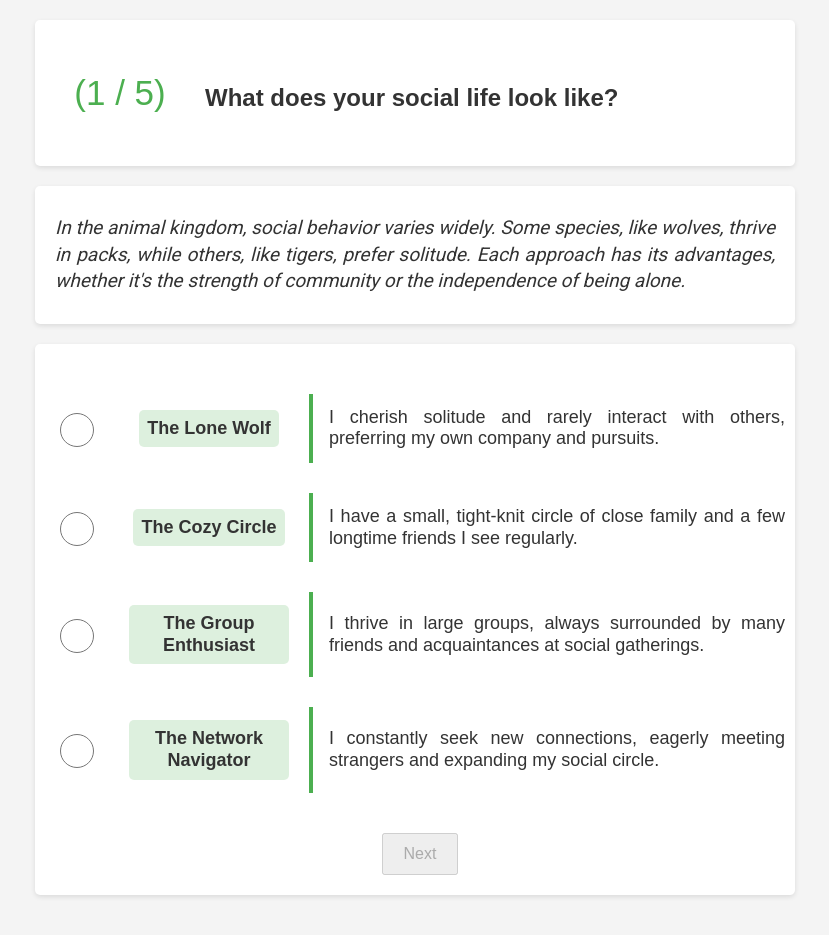
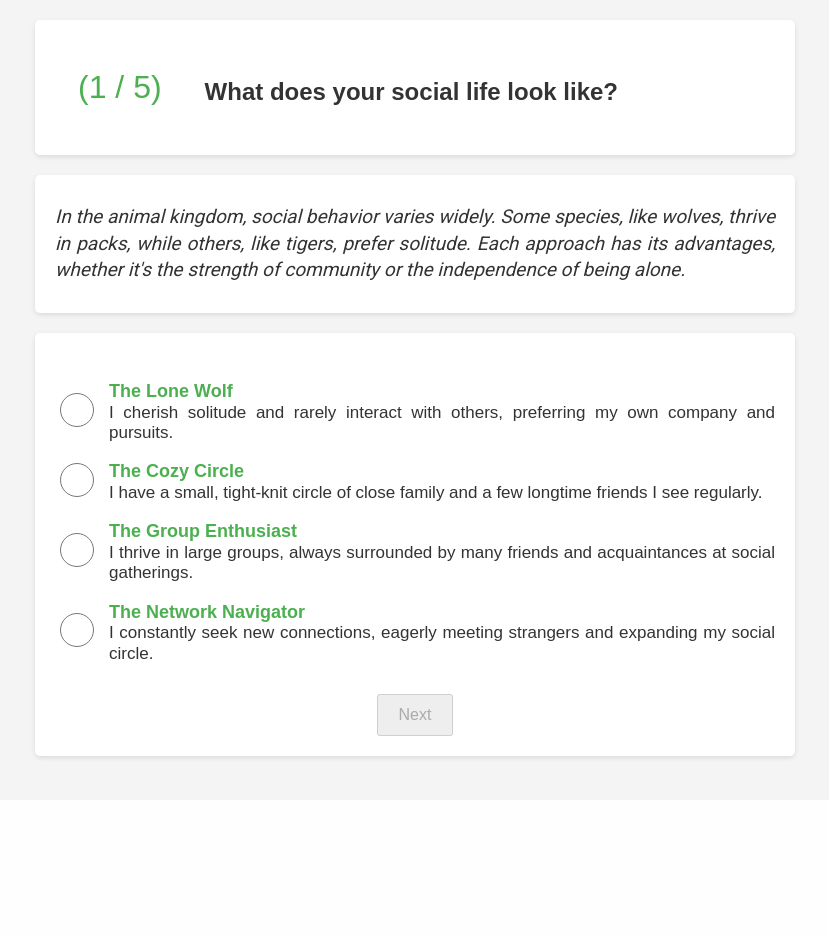
Before and after one commit to ju-henry/WildlyMe, a Flask app: page /question in a window 1280 px wide. Shown: the whole page, without its empty margins (225-1054 px from the left). After the commit the page ends 800 px from the top, so only its background shows below. Run offline with Flask 3, Linux system fonts and the light colour scheme.

Commit message:
modified layout for smaller screens

```diff
--- a/static/style.css
+++ b/static/style.css
@@ -69,10 +69,6 @@ section {
     box-shadow: 0 2px 5px rgba(0,0,0,0.1);
 }
 
-#answers {
-    padding-right: 10px;
-}
-
 .animal-icons {
     display: flex;
     justify-content: space-around;
@@ -101,11 +97,11 @@ section {
 
 #question_number {
     color: #4CAF50;
-    font-size: 35px;
+    font-size: clamp(1rem, 2vw + 1rem, 2rem);;
 }
 
 #myleft-column {
-    width: 130px; /* Fixed width for the left column */
+    width: 18%;
     flex-shrink: 0;
     display: flex;
     align-items: center;
@@ -125,6 +121,11 @@ form {
     display: flex;
 }
 
+.container_vertical {
+    display: flex;
+    flex-direction: column;
+}
+
 .column {
     padding: 5px 20px;
     box-sizing: border-box;
@@ -139,9 +140,12 @@ form {
 }
 
 .catchword {
-    text-align: center;
-    background-color: #4CAF5030; /* Add background color */
-    padding: 8px;
+    text-align: left;
+    color: #4CAF50;
+    margin: 0;
+    padding-top: 8px;
+    padding-bottom: 0px;
+    padding-left: 0px;
     border-radius: 5px;
     font-weight: bold;
 }
@@ -168,6 +172,12 @@ form {
     align-items: center;
     margin-bottom: 10px;
     min-height: 34px; /* Minimum height equal to radio button */
+}
+
+#option_text {
+    text-align: justify;
+    margin: 0;
+    font-size: 17px;
 }
 
 input[type="radio"] {
--- a/templates/question.html
+++ b/templates/question.html
@@ -26,14 +26,9 @@
             <div class="answer-option">
                 <input type="radio" name="answer" value="{{ loop.index - 1 }}" id="answer{{ loop.index }}">
                 <label>
-                    <div class="container">
-                        <div class="column left-column">
-                            <p class="catchword">{{ question.answer_short[loop.index - 1] }}</p>
-                        </div>
-                        <div class="column right-column">
-                            <div class="vertical-bar"></div>
-                            <p style="text-align: justify;">{{ option }}</p>
-                        </div>
+                    <div class="container_vertical">
+                        <p class="catchword">{{ question.answer_short[loop.index - 1] }}</p>
+                        <p id="option_text">{{ option }}</p>
                     </div>
                 </label>
             </div>
```
